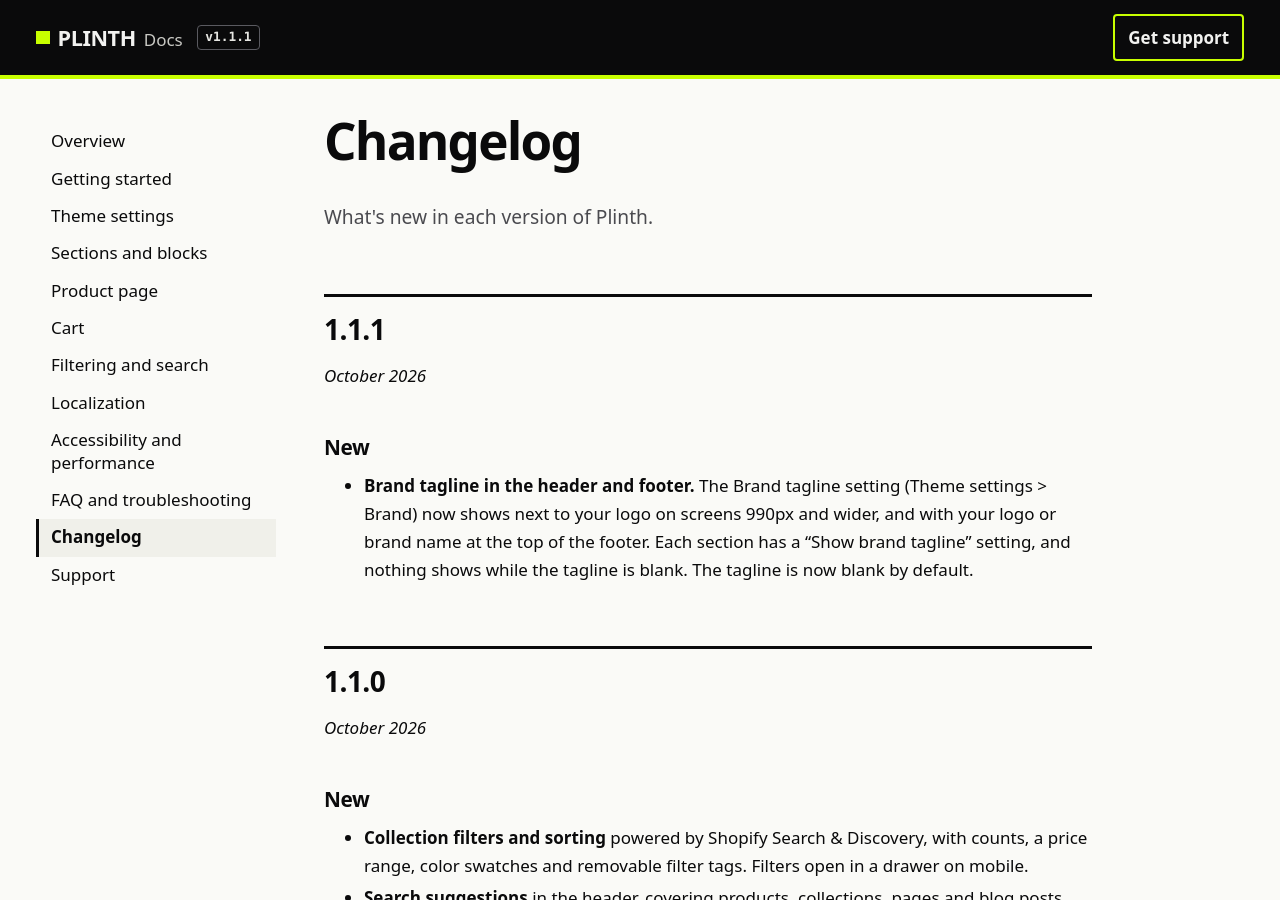
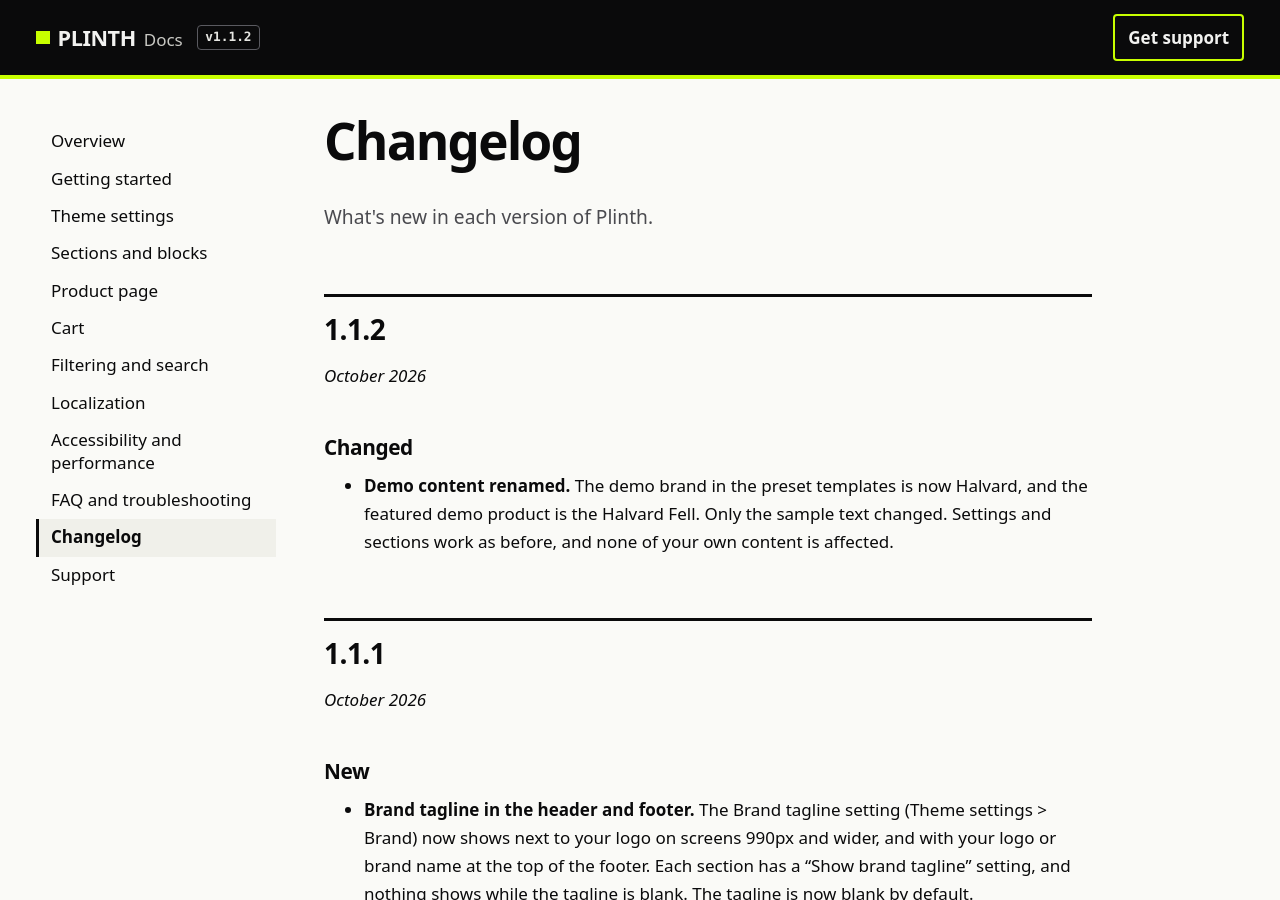
Before and after one commit to AccurateTLM13/plinth-docs, a Jekyll site: the page built from changelog.md, in a window 1280 px wide and 900 px high. Built offline with Jekyll 4.4.1, drawn with Linux system fonts in a browser that asks for light colours; some of the changed text lies outside the part shown.

Commit message:
Docs for Plinth 1.1.2: demo content renamed

```diff
--- a/_config.yml
+++ b/_config.yml
@@ -3,7 +3,7 @@
 url: https://accuratetlm13.github.io
 baseurl: /plinth-docs
 lang: en
-theme_version: "1.1.1"
+theme_version: "1.1.2"
 github_repo: AccurateTLM13/plinth-docs
 
 # ---------------------------------------------------------------------------
--- a/_data/theme_settings.json
+++ b/_data/theme_settings.json
@@ -1,6 +1,6 @@
 {
   "theme_name": "Plinth",
-  "theme_version": "1.1.1",
+  "theme_version": "1.1.2",
   "groups": [
     {
       "name": "Typography",
```
Also changed, not shown: changelog.md.
